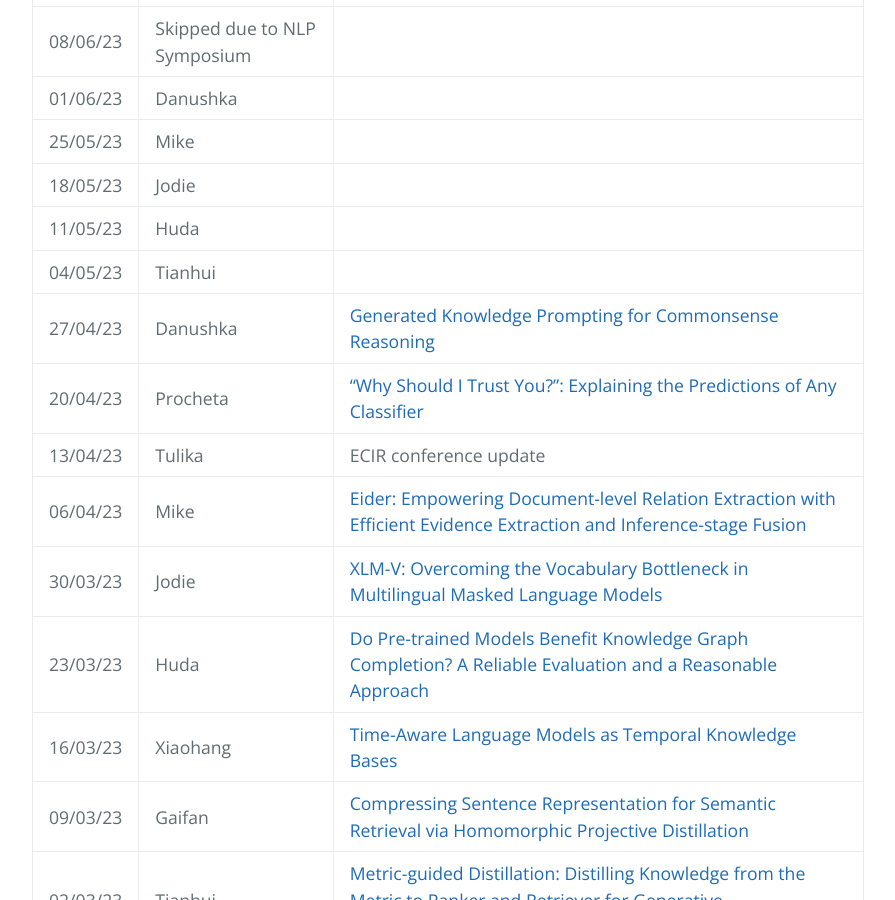
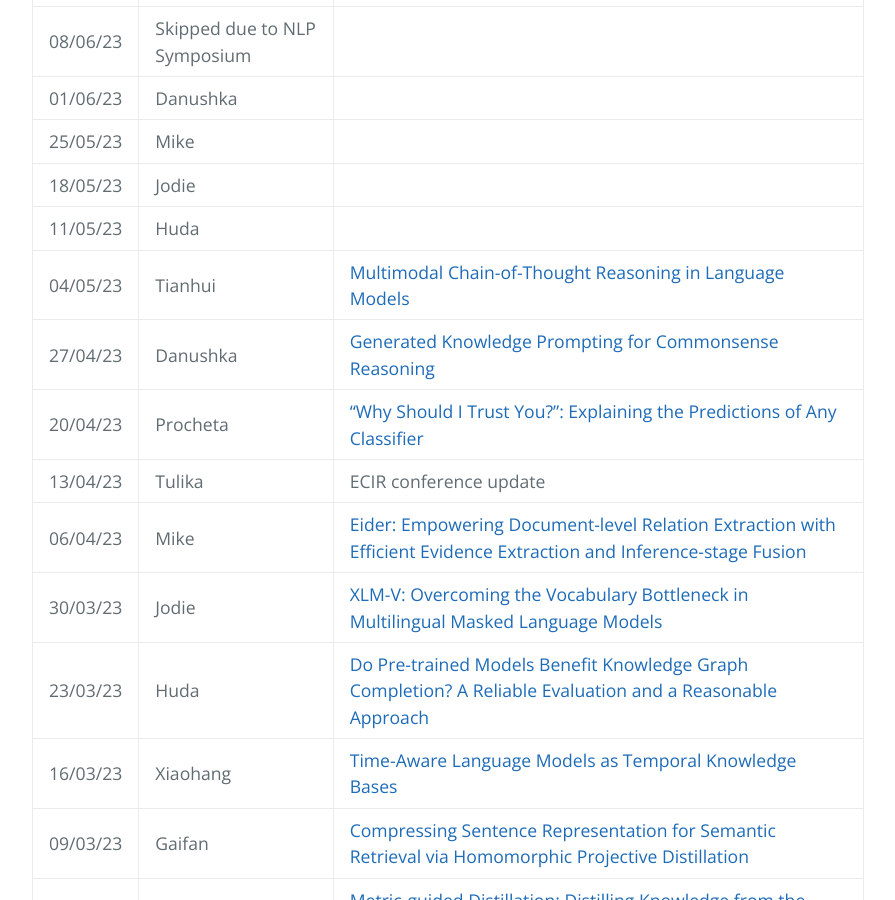
Before and after one commit to LivNLP/livnlp.github.io, a Jekyll site: the page built from reading.md, in a window 1280 px wide and 900 px high, scrolled down 698 px. Shown: the whole window, without its empty margins (192-1087 px from the left). Built offline with Jekyll 4.4.1, drawn with Linux system fonts in a browser that asks for light colours.

Commit message:
Update reading.md

```diff
--- a/reading.md
+++ b/reading.md
@@ -20,7 +20,7 @@ We meet on a weely basis to discuss recent research papers. Here is the schedule
 | 25/05/23 | Mike | |
 | 18/05/23 | Jodie | |
 | 11/05/23 | Huda | |
-| 04/05/23 | Tianhui | |
+| 04/05/23 | Tianhui | [Multimodal Chain-of-Thought Reasoning in Language Models](https://arxiv.org/abs/2302.00923)|
 | 27/04/23 | Danushka | [Generated Knowledge Prompting for Commonsense Reasoning](https://aclanthology.org/2022.acl-long.225/)|
 | 20/04/23 | Procheta | ["Why Should I Trust You?": Explaining the Predictions of Any Classifier](https://arxiv.org/abs/1602.04938)|
 | 13/04/23 | Tulika | ECIR conference update|
```
